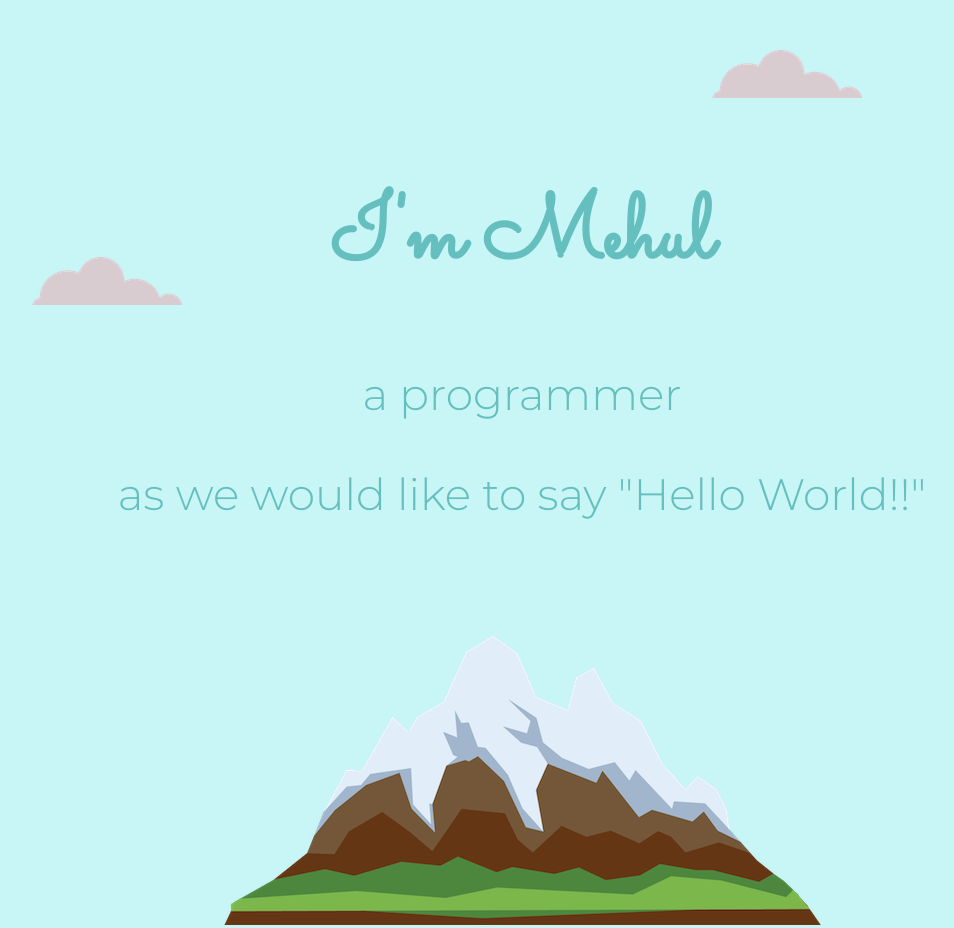
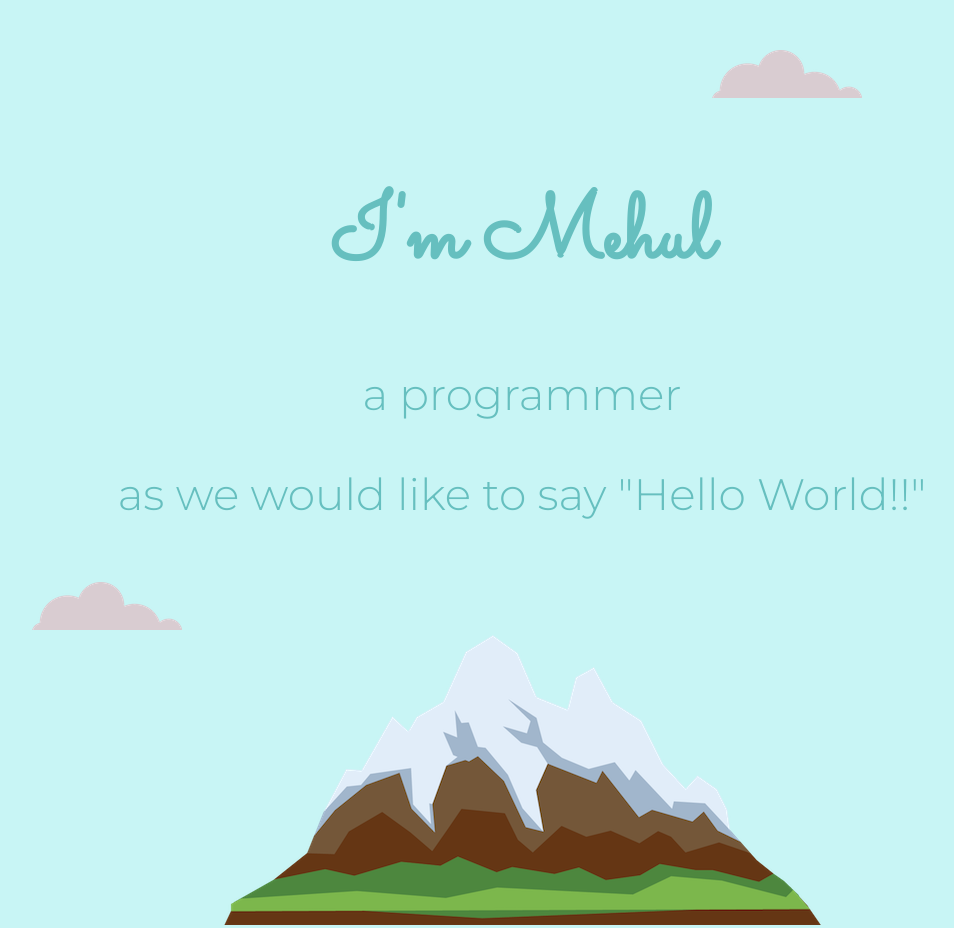
Before and after one commit to AceHunterr/My-Page, a plain HTML site: page index.html in a window 1280 px wide. Shown: the top 928 px of the page, without its empty margins (118-1072 px from the left). Drawn offline with Linux system fonts and the light colour scheme.

Commit message:
updated styles.css

```diff
--- a/styles.css
+++ b/styles.css
@@ -153,7 +153,7 @@ hr {
 .bottom-cloud {
 	position: absolute;
 	left: 150px;
-	bottom: 625px;
+	bottom: 300px;
 }
 
 .code-img {
```
